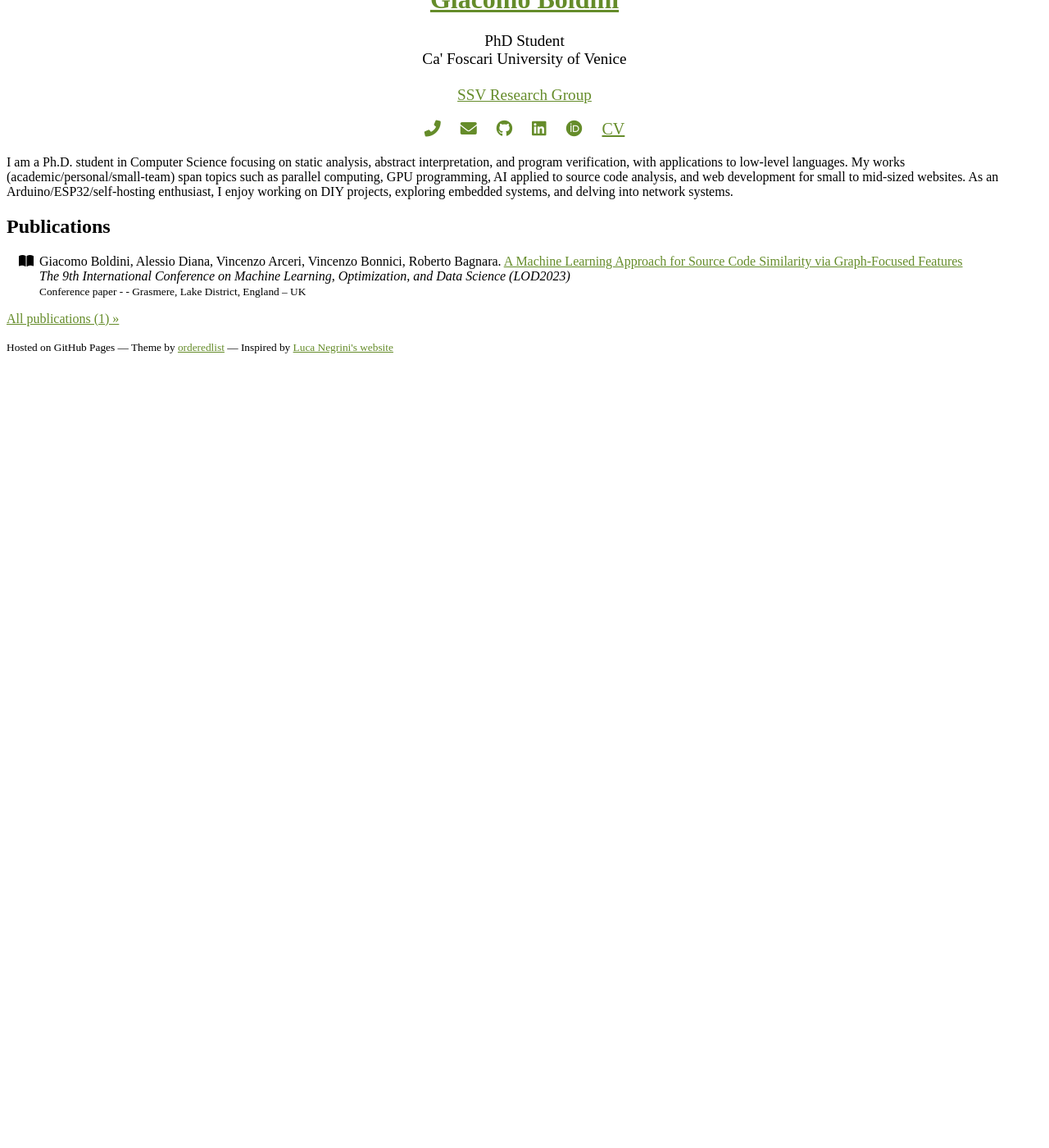
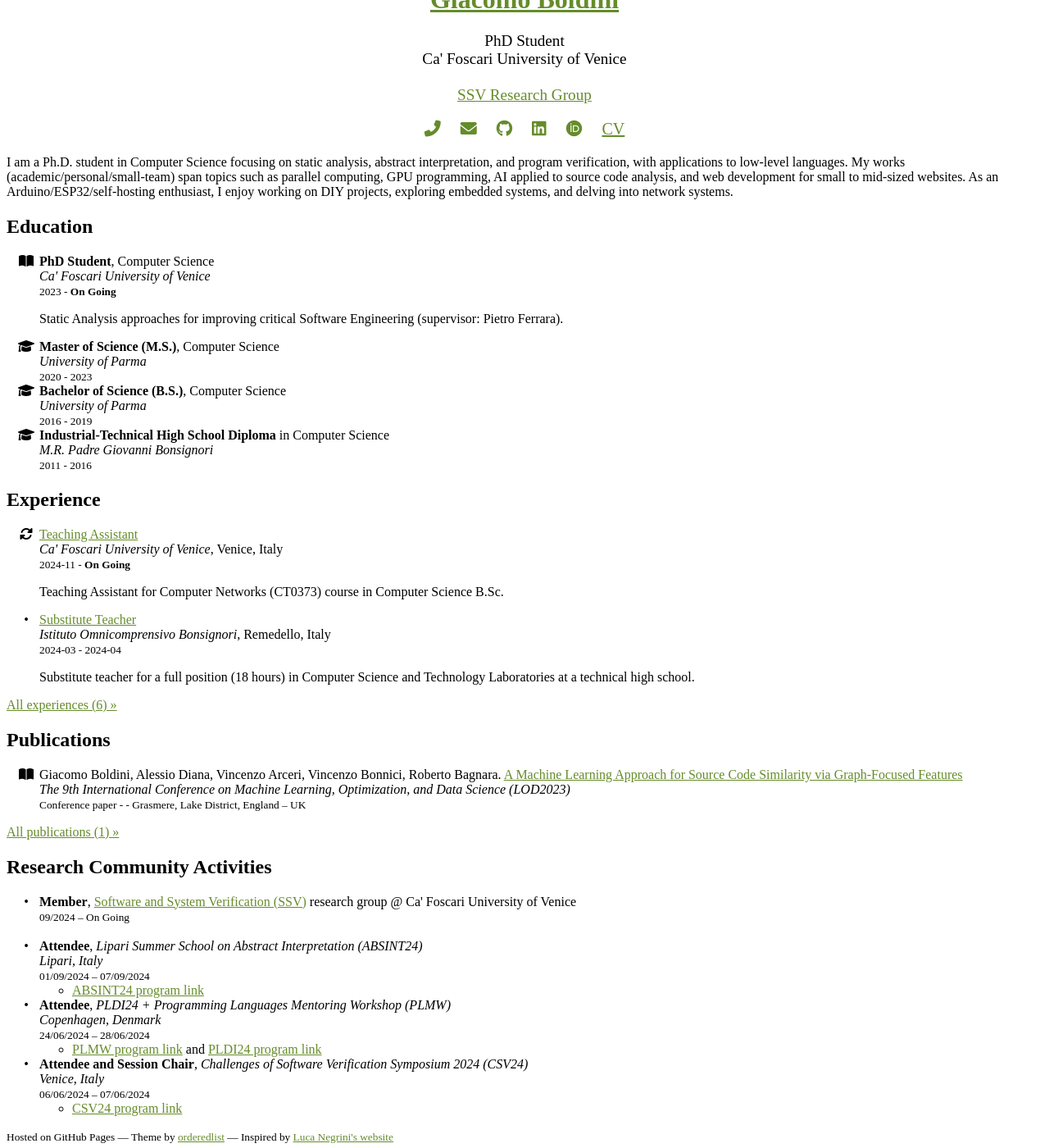
Before and after one commit to giacomoboldini/giacomoboldini.github.io, a Jekyll site: the page built from index.md, in a window 1280 px wide and 1400 px high, scrolled down 1060 px. Shown: the whole window at 82% size. Built offline with Jekyll 4.4.1, drawn with Linux system fonts in a browser that asks for light colours; a style sheet for code colours, icons or effects is not loaded; before the commit the page ends 1508 px from its top, so only the background shows below that.

```diff
--- /dev/null
+++ b/experiences/_posts/2024-01-01-ta.md
@@ -0,0 +1,14 @@
+---
+layout: experience
+title: "Teaching Assistant"
+employer: "Ca' Foscari University of Venice"
+where: "Venice, Italy"
+desc: "Teaching Assistant for Computer Networks (CT0373) course in Computer Science B.Sc."
+start: 2024-11
+# end: 2025-02  # commented to represent ongoing activity
+---
+
+
+Assisted professor in:
+- Setting up the documentation pipeline for an online ebook
+- Creating a discrete-time network simulator with entities represented as finite state machines
--- /dev/null
+++ b/experiences/_posts/2024-03-01-teacher.md
@@ -0,0 +1,13 @@
+---
+layout: experience
+title: "Substitute Teacher"
+employer: "Istituto Omnicomprensivo Bonsignori"
+where: "Remedello, Italy"
+desc: "Substitute teacher for a full position (18 hours) in Computer Science and Technology Laboratories at a technical high school."
+start: 2024-03
+end: 2024-04
+---
+
+- Taught the following subjects: Tecnologie Informatiche (first biennium), Sistemi e Reti, Gestione di progetto e organizzazione di impresa, Tecnologie e Progettazione di Sistemi Informatici e Telecomunicazioni (second triennium).
+- Provided hands-on experience and practical applications in computer science and technology laboratories.
+- Managed classrooms and provided educational support for students in various courses.
--- a/index.md
+++ b/index.md
@@ -14,6 +14,73 @@ development for small to mid-sized websites.
 As an Arduino/ESP32/self-hosting enthusiast, I enjoy working on DIY
 projects, exploring embedded systems, and delving into network systems.
 
+## Education
+
+<ul class="fa-ul">
+    <!-- PhD -->
+    <li>
+        <span class="fa-li"><i class="fas fa-book-open"></i></span>
+        <strong>PhD Student</strong>, Computer Science<br/>
+        <em>Ca' Foscari University of Venice</em><br/>
+        <small>2023 - <strong>On Going</strong></small><br/>
+        <p>Static Analysis approaches for improving critical Software Engineering (supervisor: Pietro Ferrara).</p>
+            <!-- <li><strong>Member of the Software and System Verification (SSV) research group.</strong></li> -->
+    </li>
+    <!-- M.S. -->
+    <li>
+        <span class="fa-li"><i class="fas fa-graduation-cap"></i></span>
+        <strong>Master of Science (M.S.)</strong>, Computer Science<br/>
+        <em>University of Parma</em><br/>
+        <small>2020 - 2023</small><br/>
+        <!-- <ul>
+            <li><strong>Grade:</strong> 110/110 cum laude.</li>
+            <li><strong>Thesis:</strong> Source code clustering via explainable code similarity based on control flow graph features.</li>
+        </ul> -->
+    </li>
+    <!-- B.S. -->
+    <li>
+        <span class="fa-li"><i class="fas fa-graduation-cap"></i></span>
+        <strong>Bachelor of Science (B.S.)</strong>, Computer Science<br/>
+        <em>University of Parma</em><br/>
+        <small>2016 - 2019</small><br/>
+        <!-- <ul>
+            <li><strong>Grade:</strong> 105/110.</li>
+            <li><strong>Thesis:</strong> DualSPHysics code profiling with Intel Compiler.</li>
+        </ul> -->
+    </li>
+    <!-- Industrial-Technical High School -->
+    <li>
+        <span class="fa-li"><i class="fas fa-graduation-cap"></i></span>
+        <strong>Industrial‑Technical High School Diploma</strong> in Computer Science<br/>
+        <em>M.R. Padre Giovanni Bonsignori</em><br/>
+        <small>2011 - 2016</small><br/>
+        <!-- <ul>
+            <li><strong>Grade:</strong> 85/100.</li>
+        </ul> -->
+    </li>
+</ul>
+
+## Experience
+<ul class="fa-ul">
+{% assign sorted_experiences = site.categories.experiences | sort: 'start' | reverse %}
+{% for post in sorted_experiences limit: 2%}
+    <li>
+        {% if post.end and post.end != "-" %}
+        <span class="fa-li">•</span>
+        {% else %}
+        <span class="fa-li"><i class="fas fa-sync-alt"></i></span>
+        {% endif %}
+        <a href="{{ post.url }}">{{ post.title }}</a><br/>
+        <em>{{ post.employer }}</em>, {{ post.where }}<br/>
+        <small>{{ post.start }} - {% if post.end and post.end != "-" %}{{ post.end }}{% else %}<strong>On Going</strong>{% endif %}</small>
+        {% if post.desc %}
+            <p>{{ post.desc }}</p>
+        {% endif %}
+    </li>
+{% endfor %}
+</ul>
+
+[All experiences ({{ site.categories.experiences.size }}) >>]({{ site.baseurl }}/experiences/)
 
 ## Publications
 
@@ -42,3 +109,46 @@ projects, exploring embedded systems, and delving into network systems.
 </ul>
 
 [All publications ({{ site.categories.publications.size }}) >>]({{ site.baseurl }}/publications/)
+
+## Research Community Activities
+
+<ul class="fa-ul">
+    <!-- SSV member -->
+    <li>
+        <span class="fa-li">•</span>
+        <strong>Member</strong>,
+        <a href="https://unive-ssv.github.io/" target="_blank">Software and System Verification (SSV)</a> research group @ Ca' Foscari University of Venice<br/>
+        <small>09/2024 – On Going</small><br/>
+    </li>
+    <br />
+    <!-- Lipari Summer School on Abstract Interpretation -->
+    <li>
+        <span class="fa-li">•</span>
+        <strong>Attendee</strong>, <em>Lipari Summer School on Abstract Interpretation (ABSINT24)</em><br/>
+        <em>Lipari, Italy</em><br/>
+        <small>01/09/2024 – 07/09/2024</small><br/>
+        <ul>
+            <li><a href="https://drive.google.com/file/d/1uhLXjf0C_OeptfQwxXwk_3T8aFOkDMYC/view?pli=1" target="_blank">ABSINT24 program link</a></li>
+        </ul>
+    </li>
+    <!-- PLDI24 + PLMW -->
+    <li>
+        <span class="fa-li">•</span>
+        <strong>Attendee</strong>, <em>PLDI24 + Programming Languages Mentoring Workshop (PLMW)</em><br/>
+        <em>Copenhagen, Denmark</em><br/>
+        <small>24/06/2024 – 28/06/2024</small><br/>
+        <ul>
+            <li><a href="https://pldi24.sigplan.org/track/PLMW-PLDI-2024#program" target="_blank">PLMW program link</a> and <a href="https://pldi24.sigplan.org/program/program-pldi-2024/" target="_blank">PLDI24 program link</a></li>
+        </ul>
+    </li>
+    <!-- Challenges of Software Verification Symposium 2024 -->
+    <li>
+        <span class="fa-li">•</span>
+        <strong>Attendee and Session Chair</strong>, <em>Challenges of Software Verification Symposium 2024 (CSV24)</em><br/>
+        <em>Venice, Italy</em><br/>
+        <small>06/06/2024 – 07/06/2024</small><br/>
+        <ul>
+            <li><a href="https://unive-ssv.github.io/events/2024/06/06/csv.html" target="_blank">CSV24 program link</a></li>
+        </ul>
+    </li>
+</ul>
```
Also changed, not shown: _layouts/experience.html (added, +14 -0 lines), experiences/_posts/2016-09-01-web-dev.md (added, +14 -0 lines), experiences/_posts/2019-07-01-curr-int-ba.md (added, +12 -0 lines), experiences/_posts/2022-01-01-research-fellow-unipr.md (added, +14 -0 lines), experiences/_posts/2022-09-01-curr-int-ms.md (added, +14 -0 lines), experiences/index.md (added, +31 -0 lines).
